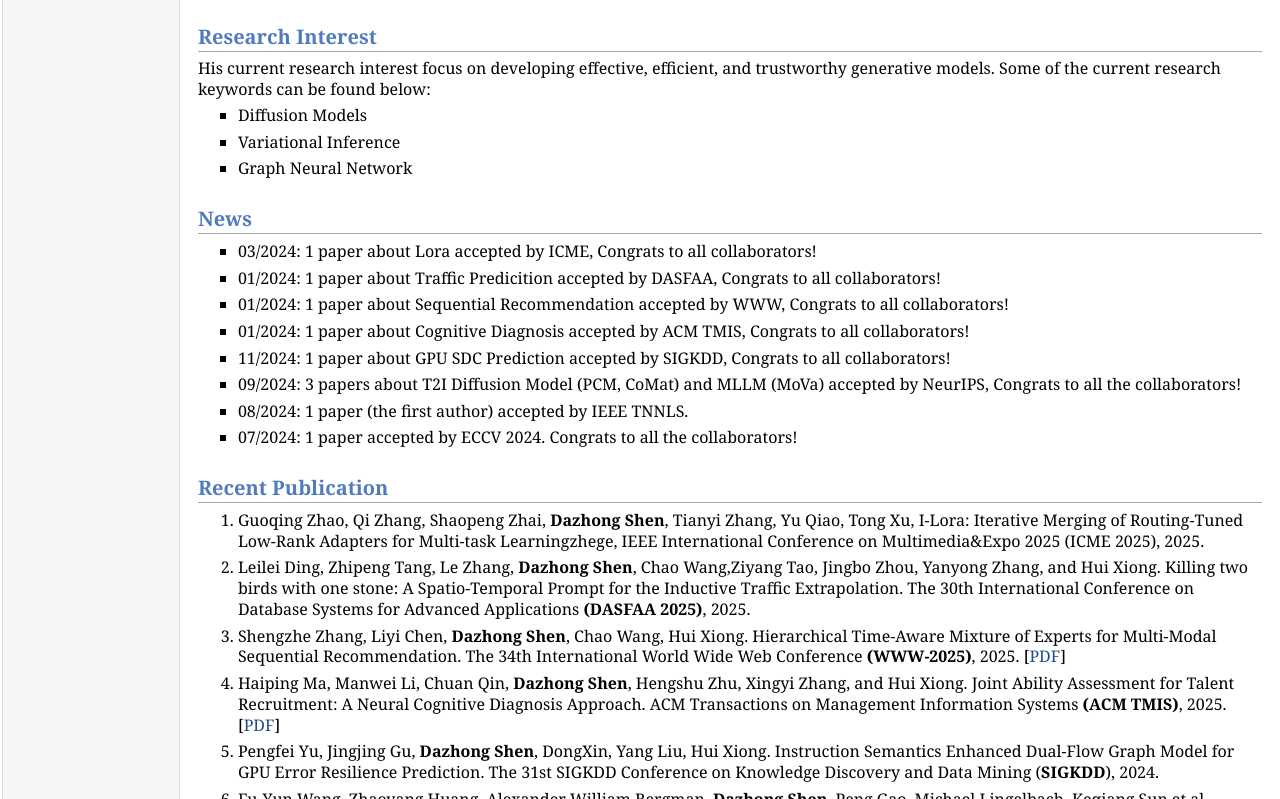
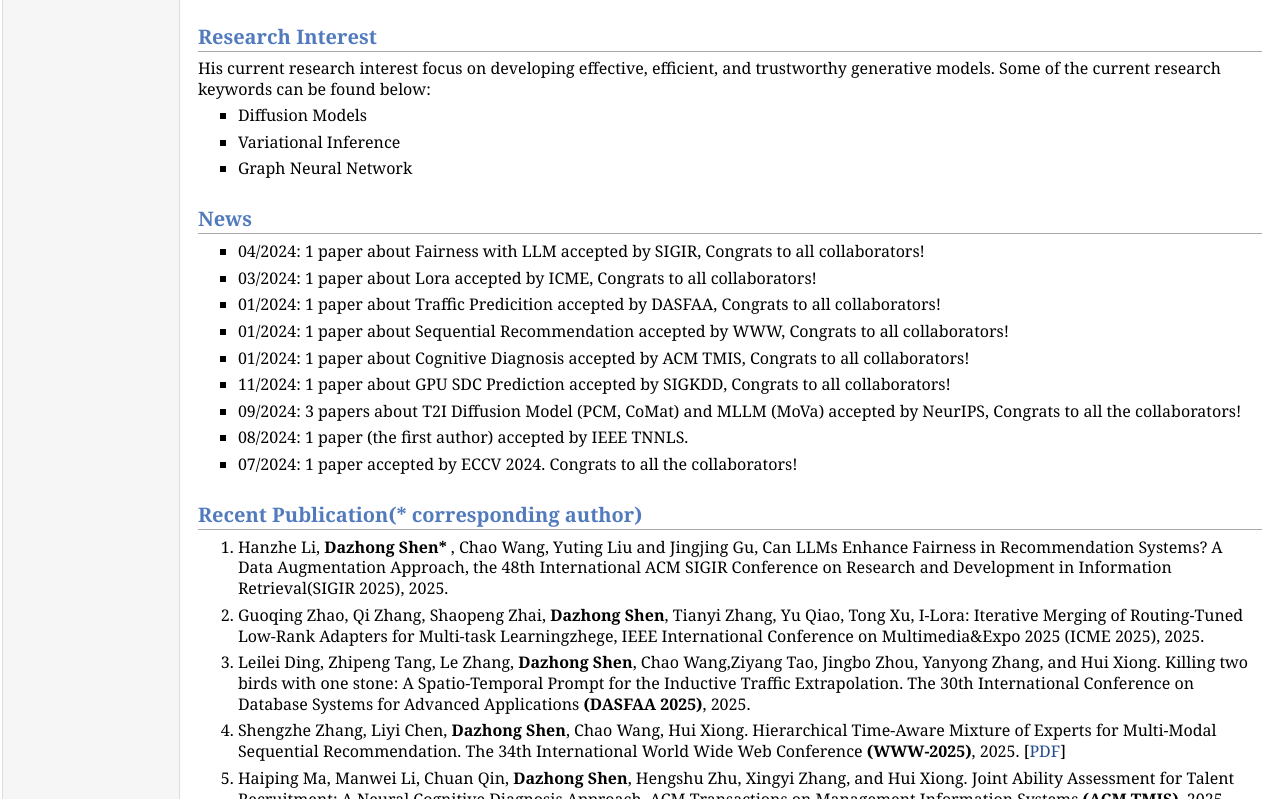
Before and after one commit to SmilesDZgk/HomePage, a plain HTML site: page index.html in a window 1280 px wide. Shown: the part 608-1407 px from the top of the page. Drawn offline with Linux system fonts and the light colour scheme.

Commit message:
update publications

```diff
--- a/index.html
+++ b/index.html
@@ -64,6 +64,8 @@
 </ul>
 <h2>News</h2>
 <ul>
+<li><p>04/2024: 1 paper about Fairness with LLM accepted by SIGIR, Congrats to all collaborators!</p>
+</li>
 <li><p>03/2024: 1 paper about Lora accepted by ICME, Congrats to all collaborators!</p>
 </li>
 <li><p>01/2024: 1 paper about Traffic Predicition accepted by DASFAA, Congrats to all collaborators!</p>
@@ -81,8 +83,10 @@
 <li><p>07/2024: 1 paper accepted by ECCV 2024. Congrats to all the collaborators!</p>
 </li>
 </ul>
-<h2>Recent Publication</h2>
+<h2>Recent Publication(* corresponding author)</h2>
 <ol>
+<li><p>Hanzhe Li, <b>Dazhong Shen* </b>, Chao Wang, Yuting Liu and Jingjing Gu, Can LLMs Enhance Fairness in Recommendation Systems? A Data Augmentation Approach, the 48th International ACM SIGIR Conference on Research and Development in Information Retrieval(SIGIR 2025), 2025.</p>
+</li>
 <li><p>Guoqing Zhao, Qi Zhang, Shaopeng Zhai, <b>Dazhong Shen</b>, Tianyi Zhang, Yu Qiao, Tong Xu, I-Lora: Iterative Merging of Routing-Tuned Low-Rank Adapters for Multi-task Learningzhege, IEEE International Conference on Multimedia&amp;Expo 2025 (ICME 2025), 2025.</p>
 </li>
 <li><p>Leilei Ding, Zhipeng Tang, Le Zhang, <b>Dazhong Shen</b>, Chao Wang,Ziyang Tao, Jingbo Zhou, Yanyong Zhang, and Hui Xiong. Killing two birds with one stone: A Spatio-Temporal Prompt for the Inductive Traffic Extrapolation. The 30th International Conference on Database Systems for Advanced Applications <b>(DASFAA 2025)</b>, 2025.</p>
```
Also changed, not shown: publications.html (+3 -1 lines).
